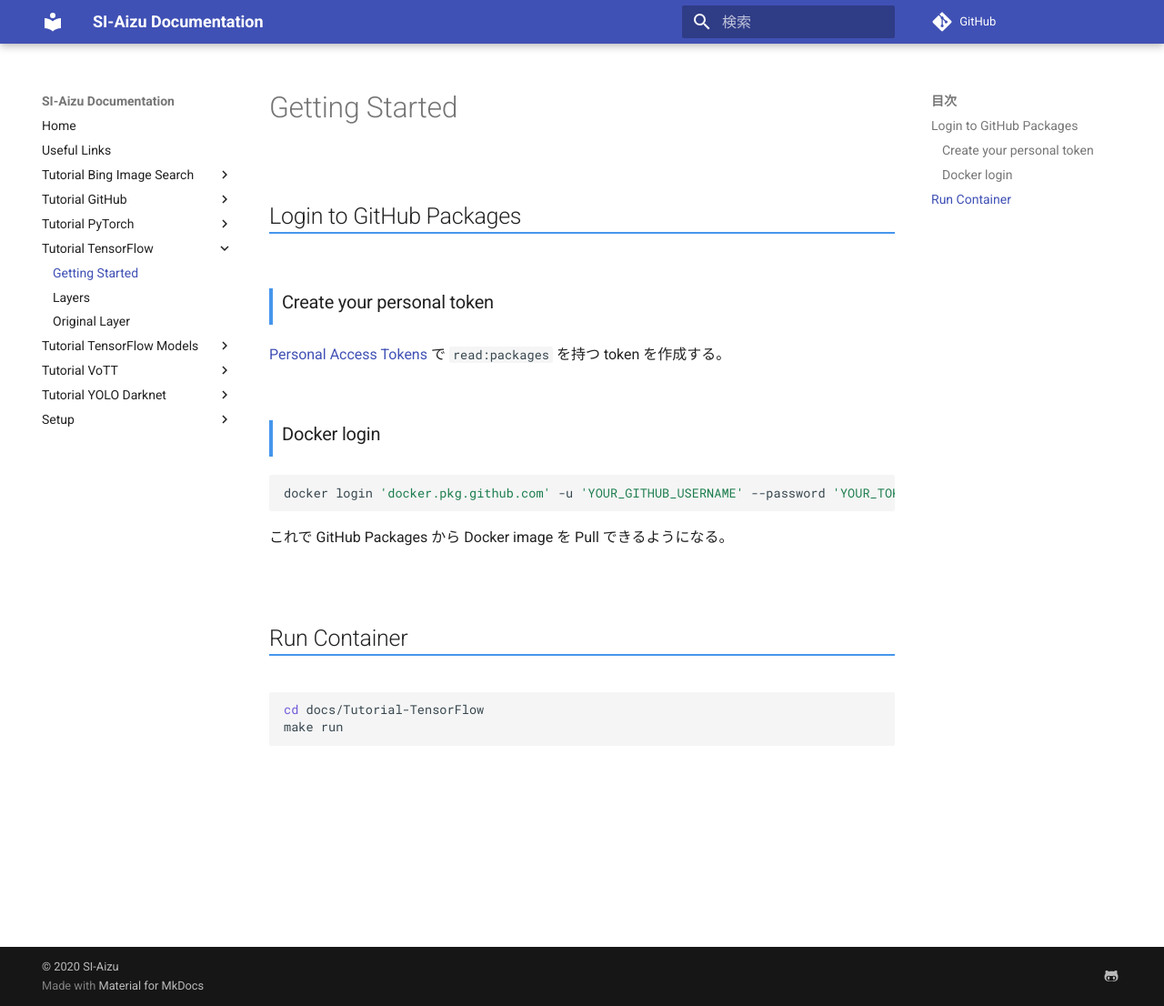
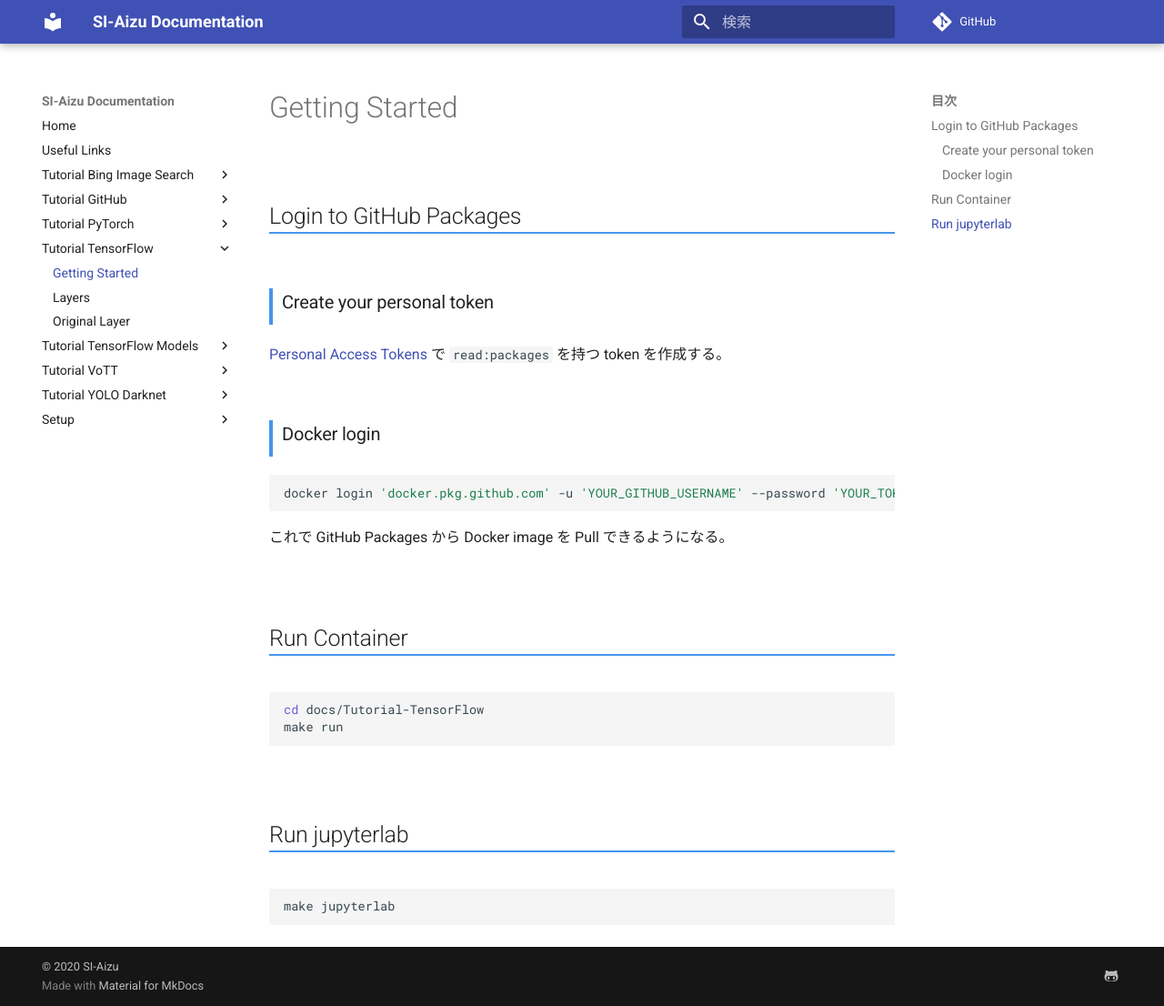
Before and after one commit to SI-Aizu/documentation, an MkDocs documentation site: the page built from docs/Tutorial-TensorFlow/index.md, in a window 1280 px wide and 1106 px high. Shown: the whole window at 91% size. Built offline with MkDocs 1.6.1 and Material for MkDocs 9.7.7, drawn with Linux system fonts in a browser that asks for light colours; comment, search, counter and statistics services are not loaded.

Commit message:
Add jupyterlab task

````diff
--- a/docs/Tutorial-TensorFlow/index.md
+++ b/docs/Tutorial-TensorFlow/index.md
@@ -26,3 +26,11 @@
 cd docs/Tutorial-TensorFlow
 make run
 ```
+
+
+
+## Run jupyterlab
+
+```sh
+make jupyterlab
+```
````
Also changed, not shown: 1 other file.
